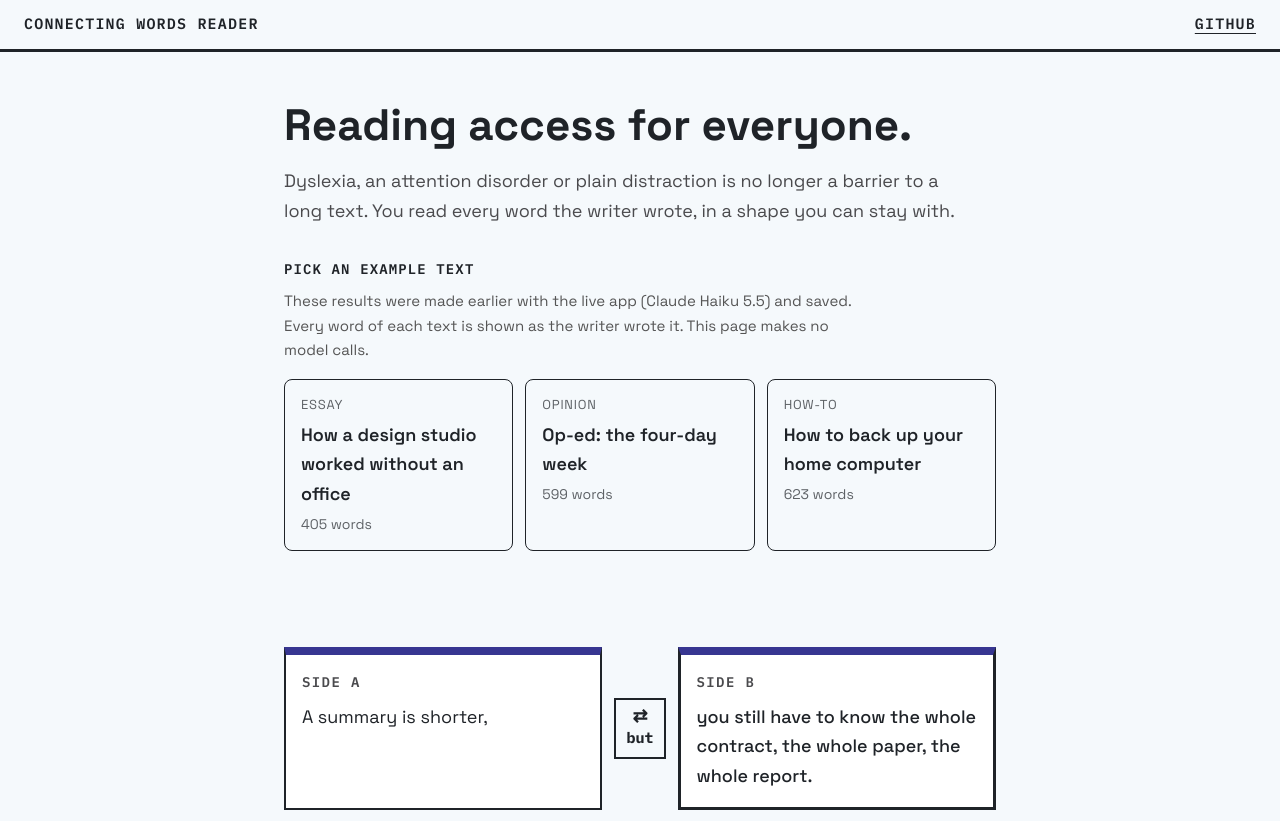
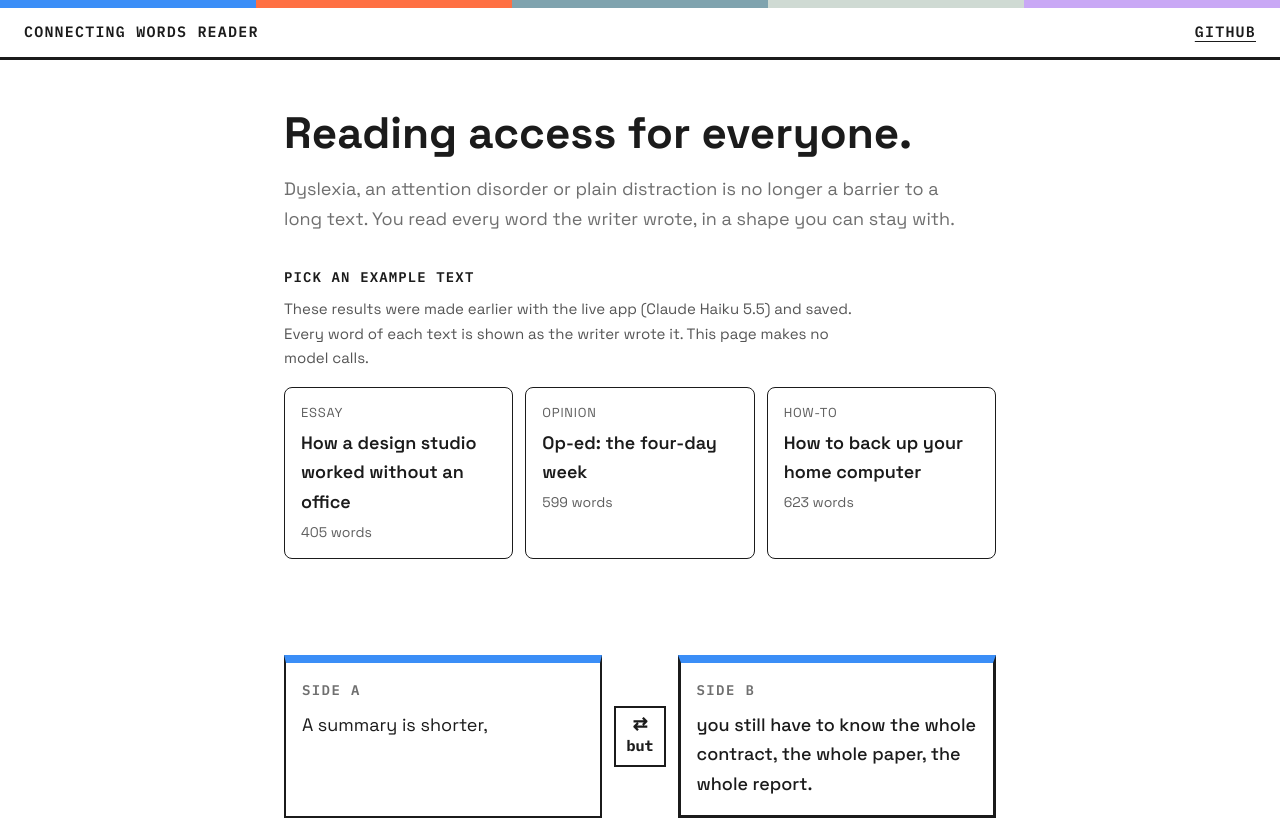
Before and after one commit to SaltedDana/the-whole-text, a website: page docs/index.html in a window 1280 px wide. Shown: the top 821 px of the page. Drawn offline with Linux system fonts and the light colour scheme.

Commit message:
Demo: use the design system palette
Co-Authored-By: Claude Sonnet 5.5 <noreply@anthropic.com>

```diff
--- a/docs/index.html
+++ b/docs/index.html
@@ -10,6 +10,7 @@
 <link rel="stylesheet" href="styles.css">
 </head>
 <body>
+<div class="strip" aria-hidden="true"><i></i><i></i><i></i><i></i><i></i></div>
 
 <header class="top">
   <a class="brand" href="./">Connecting Words Reader</a>
--- a/docs/styles.css
+++ b/docs/styles.css
@@ -1,8 +1,9 @@
-/* Tokens from the Personal AGI Standard design system. */
+/* Tokens from Dana's design system (Negev proposal system): ink, blue, orange, teal, sage, purple. White page, no dark theme, no gradients. */
 @font-face{font-family:'Virgil';src:url('fonts/Virgil.woff2') format('woff2');font-weight:400;font-style:normal;font-display:swap}
 :root{
-  --ink:#1F2328; --ink-soft:#4A4A4D; --cream:#FBF8F1; --paper:#F5F9FC;
-  --lavender:#CDACFE; --sage:#D1DDD4; --sage-text:#6C8F8A; --slate:#7BA3AD; --orange:#FC7142; --white:#FFFFFF;
+  --ink:#1b1b1b; --ink-soft:#6f6f6f; --soft:#9a9a9a; --cream:#FFFFFF; --paper:#FFFFFF;
+  --blue:#3b8ef7; --orange:#ff7043; --teal:#7fa3ae; --sage:#cfdad3; --sage-text:#6f9484; --purple:#c9a8f5; --white:#FFFFFF;
+  --lavender:var(--purple); --slate:var(--teal);
   --font-display:'Space Grotesk',system-ui,sans-serif;
   --font-sans:'Space Grotesk',system-ui,-apple-system,sans-serif;
   --font-mono:'IBM Plex Mono','SF Mono',ui-monospace,monospace;
@@ -67,8 +68,8 @@ textarea{resize:vertical;line-height:1.5}
 .part-link .ty{font-weight:600;letter-spacing:.06em;text-transform:uppercase}
 .part-link .lb{font-family:var(--font-sans);font-size:16px}
 .part-link .wc{color:var(--ink-soft)}
-.pt-story{background:var(--lavender)} .pt-example{background:var(--slate)} .pt-summary{background:var(--orange)}
-.pt-main_point{background:var(--ink)} .pt-explanation,.pt-evidence,.pt-background{background:var(--sage)} .pt-counterpoint{background:var(--white)}
+.pt-story{background:var(--purple)} .pt-example{background:var(--teal)} .pt-summary{background:var(--orange)} .pt-evidence{background:var(--blue)}
+.pt-main_point{background:var(--ink)} .pt-explanation,.pt-background{background:var(--sage)} .pt-counterpoint{background:var(--white)}
 
 /* Part header inside the text */
 .part-head{display:flex;gap:var(--s3);align-items:baseline;border-top:var(--bw) solid var(--ink);padding-top:var(--s2);margin:var(--s7) 0 var(--s4);font-family:var(--font-mono);font-size:14px;letter-spacing:.08em;text-transform:uppercase;scroll-margin-top:80px}
@@ -81,18 +82,12 @@ textarea{resize:vertical;line-height:1.5}
 
 /* Inline connecting word: the word stays in body ink; color sits on the underline and the badge. */
 :root{
-  --c-turn:#373691;--g-turn:#fff; --c-reasoning:#007DA9;--g-reasoning:#fff; --c-addition:#948A7E;--g-addition:#1F2328; --c-sequence:#317031;--g-sequence:#fff;
-  --c-example:#B44286;--g-example:#fff; --c-guide:#B75F14;--g-guide:#fff; --c-summary:#971D1A;--g-summary:#fff; --c-voice:#5C412F;--g-voice:#fff;
+  --c-turn:var(--blue);--g-turn:var(--ink); --c-reasoning:var(--teal);--g-reasoning:var(--ink); --c-addition:var(--sage-text);--g-addition:var(--ink); --c-sequence:var(--ink);--g-sequence:#fff;
+  --c-example:var(--purple);--g-example:var(--ink); --c-guide:var(--soft);--g-guide:var(--ink); --c-summary:var(--orange);--g-summary:var(--ink); --c-voice:var(--ink-soft);--g-voice:#fff;
 }
-@media (prefers-color-scheme: dark){
-  :root{
-    --ink:#E8ECEF;--ink-soft:#A9B0B6;--cream:#1E2228;--paper:#15181C;--white:#1E2228;
-    --c-turn:#A99BEC;--g-turn:#15181C; --c-reasoning:#6AC1E2;--g-reasoning:#15181C; --c-addition:#E7E2DB;--g-addition:#15181C; --c-sequence:#8ACB84;--g-sequence:#15181C;
-    --c-example:#F499D3;--g-example:#15181C; --c-guide:#FBA95F;--g-guide:#15181C; --c-summary:#E47665;--g-summary:#15181C; --c-voice:#B19684;--g-voice:#15181C;
-  }
-  .btn.primary{background:var(--ink);color:var(--paper)}
-  .status.error{color:#FF9B7A}
-}
+.strip{display:flex;height:8px}
+.strip i{flex:1;display:block}
+.strip i:nth-child(1){background:var(--blue)} .strip i:nth-child(2){background:var(--orange)} .strip i:nth-child(3){background:var(--teal)} .strip i:nth-child(4){background:var(--sage)} .strip i:nth-child(5){background:var(--purple)}
 .cw{font-weight:600;white-space:nowrap;text-decoration-line:underline;text-decoration-thickness:2px;text-underline-offset:4px;text-decoration-color:var(--ct,var(--ink))}
 .cw .sym,.legend dt,.pair .mid .pill{background:var(--ct);color:var(--gt)}
 .cw .sym{font-family:var(--font-mono);font-size:.82em;font-weight:600;margin-right:4px;padding:1px 4px;vertical-align:.12em;text-decoration:none;display:inline-block}
```
